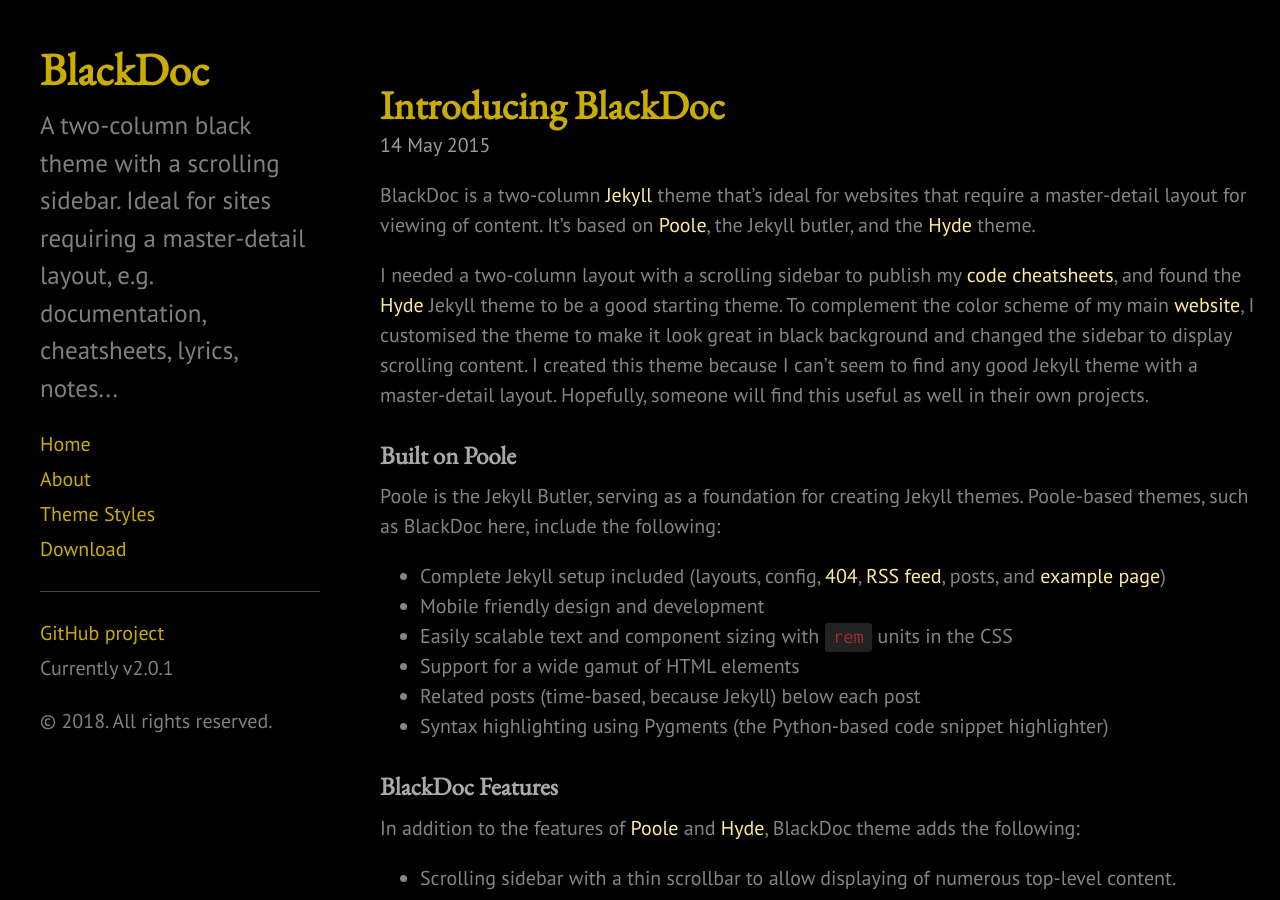
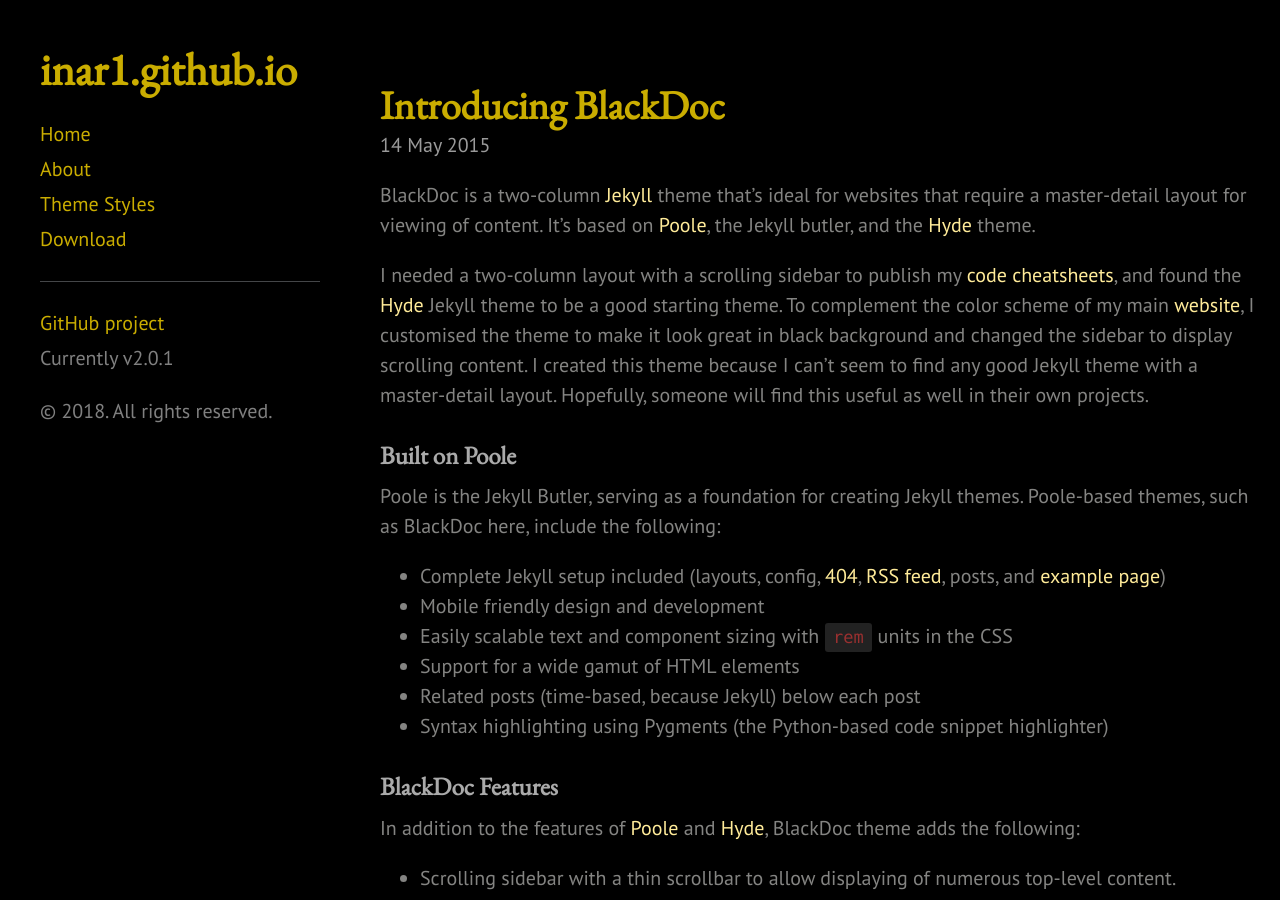
Before and after one commit to 1n4r1/1n4r1.github.io, a Jekyll site: the page built from index.html, in a window 1280 px wide and 900 px high. Built offline with Jekyll 4.4.1, drawn with Linux system fonts in a browser that asks for light colours; the list of posts is cut into pages by our own code.

Commit message:
update _config.yml

```diff
--- a/_config.yml
+++ b/_config.yml
@@ -3,18 +3,17 @@ markdown:         kramdown
 highlighter:      rouge
 
 # Setup
-title:            BlackDoc
-tagline:          Black Theme for Jekyll
-description:      "A two-column black theme with a scrolling sidebar. Ideal for sites requiring a master-detail layout, e.g. documentation, cheatsheets, lyrics, notes..."
-url:              https://github.com/karloespiritu/blackdoc
+title:            inar1.github.io
+tagline:          ""
+description:      ""
+url:              https://inar1.github.io/
 baseurl:          /
                   # the optional subpath of your site, e.g. "/my-jekyll-site/"
                   # This will apply to all pages in your Jekyll site.
 
 author:
-  name:           Karlo Espiritu
-  url:            https://twitter.com/karloespiritu
-
+  name:           inari
+  url:            https://github.com/inar1
 paginate:         5
 # paginate_path:    '/page:num'
                     # Or '/my-jekyll-site/page:num' if you want to move your index pages
@@ -28,4 +27,4 @@ plugins:
 version:            2.0.1
 
 github:
-  repo:             https://github.com/karloespiritu/blackdoc
+  repo:             https://github.com/inar1
```
